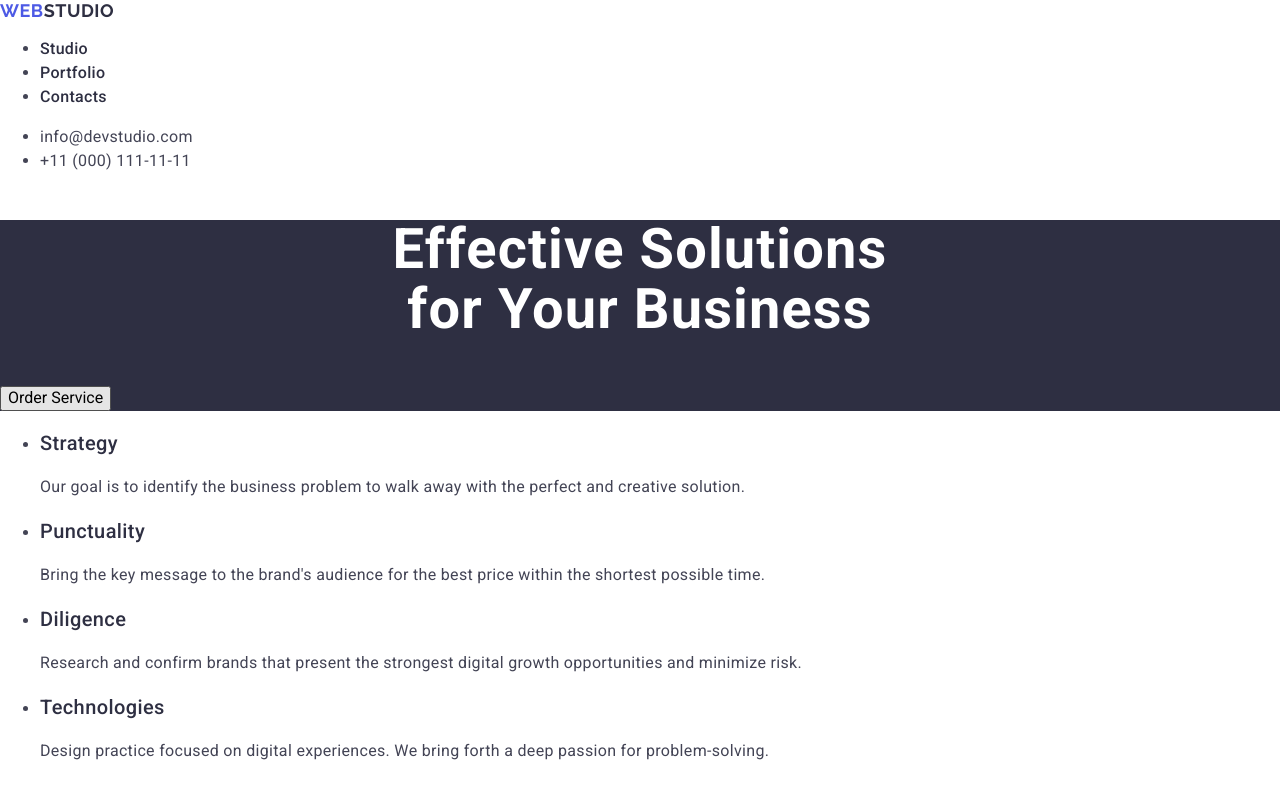
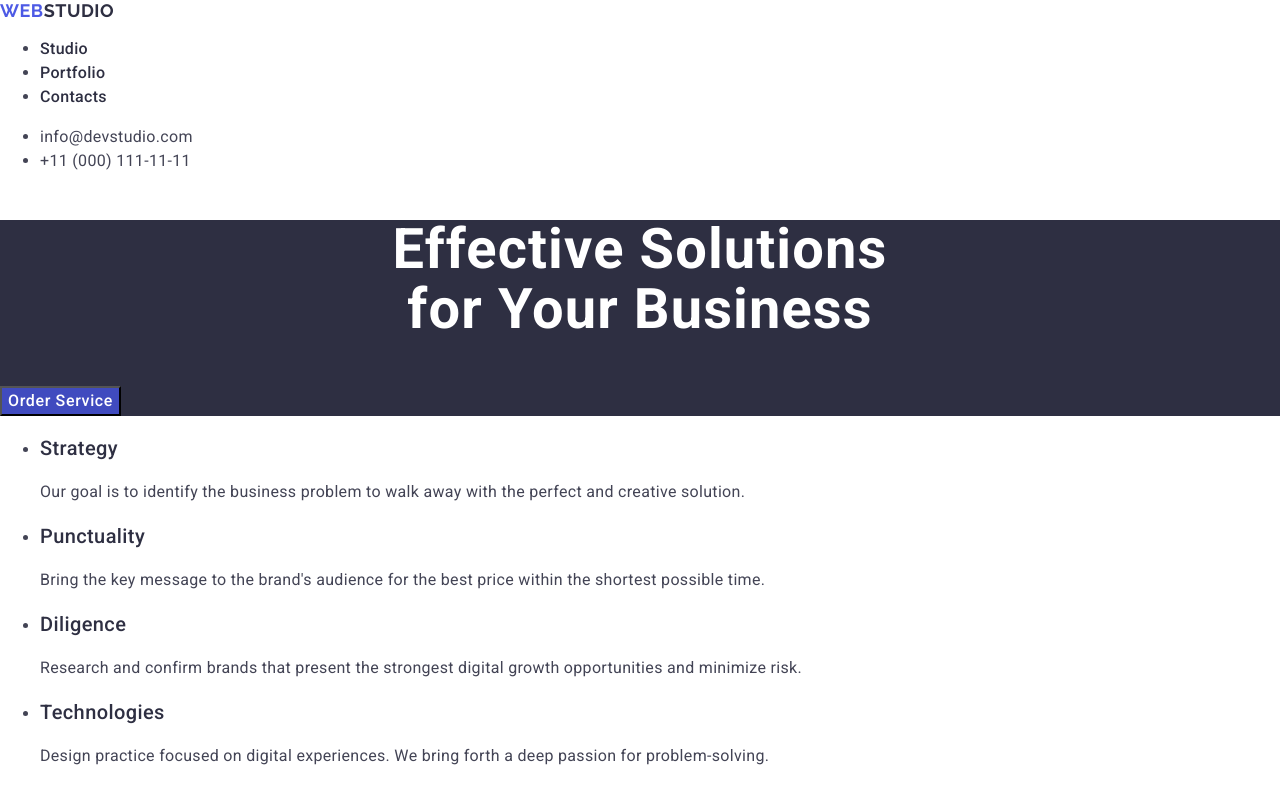
Before and after one commit to Bayronix/goit-markup-hw-02, a plain HTML site: page index.html in a window 1280 px wide. In both pictures the pointer is over the button "Order Service". Shown: the top 789 px of the page. Drawn offline with nearby package versions, Linux system fonts and the light colour scheme.

Commit message:
Update styles.css

```diff
--- a/css/styles.css
+++ b/css/styles.css
@@ -92,7 +92,7 @@ body {
 }
 
 /* Стилі для кнопки в секції */
-.section_button_wrap {
+.section-button-wrap {
   background-color: #4d5ae5;
   font-family: "Roboto", sans-serif;
   font-weight: 500;
@@ -104,8 +104,8 @@ body {
   transition: background-color 0.3s ease, color 0.3s ease;
 }
 
-.section_button_wrap:hover,
-.section_button_wrap:focus {
+.section-button-wrap:hover,
+.section-button-wrap:focus {
   background-color: #404bbf;
 }
 
```
